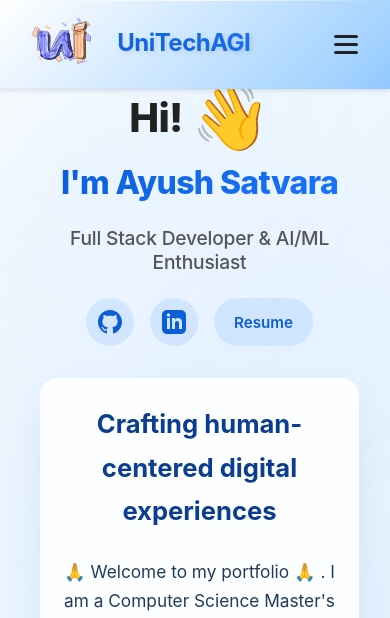
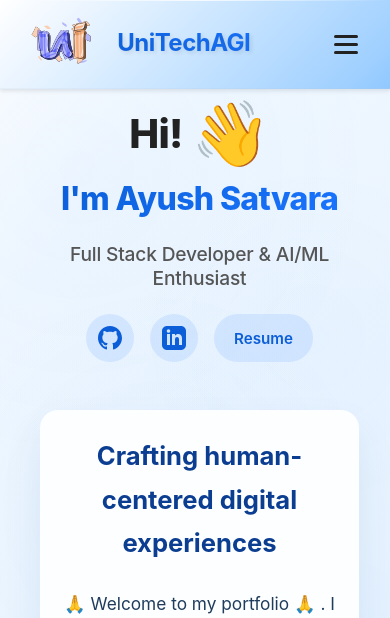
Before and after one commit to ayushsatvara1012/django-portfolio, a Django app: page / in a window 390 px wide. Shown: the top 618 px of the page. Run offline with Django 4.2, Linux system fonts and the light colour scheme.

Commit message:
Hero text padding increased on top and bottom

```diff
--- a/static/core/style.css
+++ b/static/core/style.css
@@ -536,7 +536,7 @@
 
   .hero-text {
     text-align: center;
-    padding: 0 1rem;
+    padding: 1rem;
   }
 
   .greeting {
```
